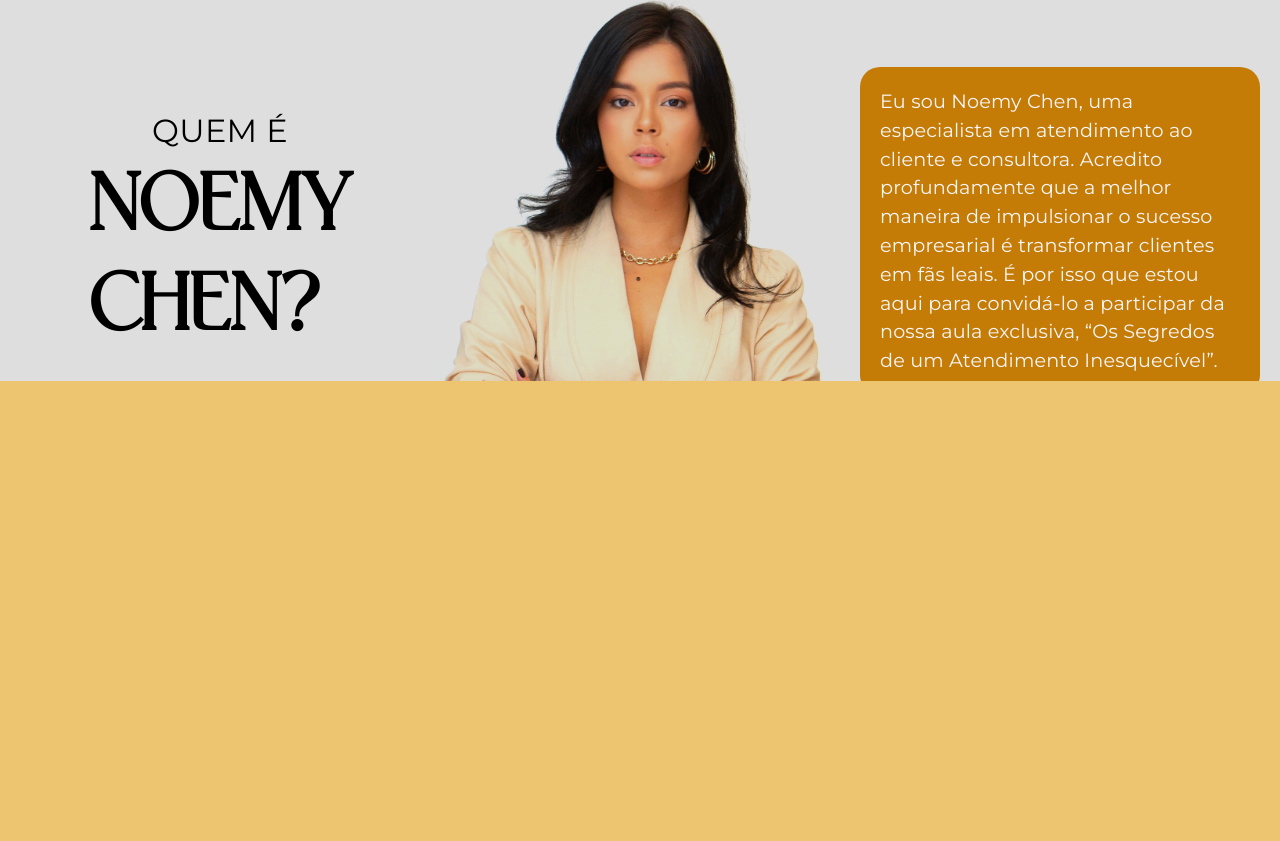
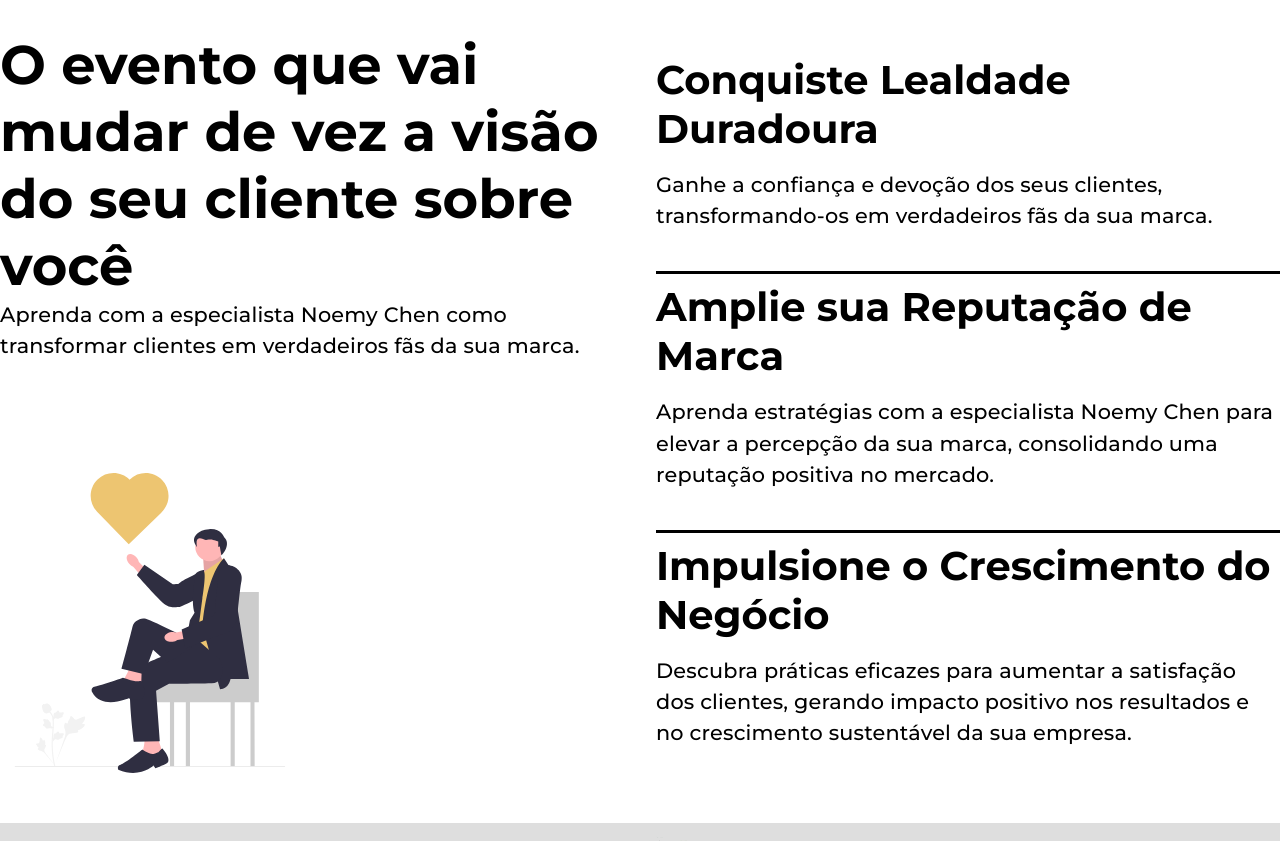
Before and after one commit to caiojcavalcante/noemy, a Next.js app: page / in a window 1280 px wide. Shown: the part 819-1660 px from the top of the page. Before the commit the page ends 1200 px from the top, so only its background shows below. Built offline with nearby package versions, Linux system fonts and the light colour scheme.

Commit message:
benefits

```diff
--- /dev/null
+++ b/src/components/Benefits.jsx
@@ -0,0 +1,112 @@
+import styled from "styled-components";
+import Image from "next/image";
+
+export default function Benefits() {
+  return (
+    <Section>
+      <Column>
+        <div>
+          <h1>
+            O evento que vai mudar de vez a visão do seu cliente sobre você
+          </h1>
+          <p>
+            Aprenda com a especialista Noemy Chen como transformar clientes em
+            verdadeiros fãs da sua marca.
+          </p>
+        </div>
+        <Image src="/benefits.svg" alt="benefits" width={300} height={300} />
+      </Column>
+      <Column>
+        <ul>
+          <li>
+            <h2>Conquiste Lealdade Duradoura</h2>
+            <p>
+              Ganhe a confiança e devoção dos seus clientes, transformando-os em
+              verdadeiros fãs da sua marca.
+            </p>
+          </li>
+          <li>
+            <h2>Amplie sua Reputação de Marca</h2>
+            <p>
+              Aprenda estratégias com a especialista Noemy Chen para elevar a
+              percepção da sua marca, consolidando uma reputação positiva no
+              mercado.
+            </p>
+          </li>
+          <li>
+            <h2>Impulsione o Crescimento do Negócio</h2>
+            <p>
+              Descubra práticas eficazes para aumentar a satisfação dos
+              clientes, gerando impacto positivo nos resultados e no crescimento
+              sustentável da sua empresa.
+            </p>
+          </li>
+        </ul>
+      </Column>
+    </Section>
+  );
+}
+
+const Section = styled.section`
+  box-sizing: border-box;
+  display: grid;
+  grid-template-columns: 1fr 1fr;
+  @media (max-width: 1000px) {
+    grid-template-columns: 1fr;
+    gap: 1rem;
+    padding: 20px;
+    div {
+      display: flex;
+      flex-direction: column;
+      align-items: center;
+      justify-content: center;
+      gap: 1rem;
+      text-align: center;
+    }
+  }
+  gap: 2rem;
+  padding: 50px calc((100vw - 1500px) / 2);
+  h1 {
+    font-family: var(--montserrat);
+    font-size: 3.4rem;
+    @media (max-width: 1000px) {
+        font-size: 2.2rem;
+    }
+    margin: 0;
+}
+h2 {
+    font-size: 2.5rem;
+    margin: 0;
+}
+p {
+    font-size: 1.3rem;
+    @media (max-width: 1000px) {
+        font-size: 1rem;
+    }
+    font-weight: 500;
+    margin: 0;
+  }
+  background-color: #fff;
+`;
+const Column = styled.div`
+  box-sizing: border-box;
+  display: flex;
+  justify-content: space-between;
+  flex-direction: column;
+  gap: 2rem;
+  ul {
+    padding-inline-start: 0;
+
+    li + li {
+      margin-top: 2rem;
+      border-top: 3px solid #000;
+    }
+    li {
+      box-sizing: border-box;
+      display: flex;
+      flex-direction: column;
+      gap: 1rem;
+      padding: 0.5rem 0;
+    }
+  }
+`;
--- a/src/pages/index.jsx
+++ b/src/pages/index.jsx
@@ -3,6 +3,7 @@ import Head from "next/head";
 import Banner from "@/components/Banner";
 import Countdown from "@/components/Countdown.jsx";
 import About from "@/components/About";
+import Benefits from "@/components/Benefits";
 
 export default function Home() {
   return (
@@ -16,6 +17,7 @@ export default function Home() {
       </Head>
       <Countdown />
       <Banner />
+      <Benefits />
       <About />
     </>
   );
```
Also changed, not shown: public/benefits.png (added), public/benefits.svg (added).
